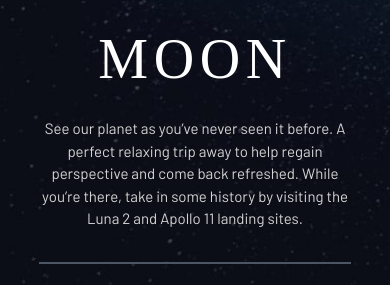
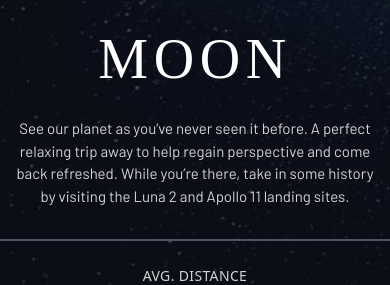
Before and after one commit to JhonierSantana/space-tourism-website, a React (Vite) app in the folder space-tourism/: page /destination in a window 390 px wide. Shown: the part 393-678 px from the top of the page. Built offline with nearby package versions, Linux system fonts and the light colour scheme; a web font is replaced by a local one.

Commit message:
correciones

```diff
--- a/space-tourism/src/pages/Destination.jsx
+++ b/space-tourism/src/pages/Destination.jsx
@@ -22,7 +22,7 @@ const Destination = () => {
   };
 
   return (
-    <div className="flex flex-col justify-center lg:w-4/5 lg:m-auto md:w-full w-4/5 m-auto lg:h-90vh md:h-auto md:mr-10">
+    <div className="flex flex-col justify-center lg:w-4/5 lg:m-auto md:w-full lg:h-90vh md:h-auto md:mr-10">
       <h1 className="text-center md:text-left lg:text-[28px] md:text-[20px] lg:mt-0 md:mt-5 tracking-widest uppercase pt-[30px] pb-5 md:pb-10 font-barlow-condensed md:ml-14">
         <span className="font-bold text-gray-500 pr-5">01</span> Pick Your
         Destination
@@ -35,7 +35,7 @@ const Destination = () => {
             className="lg:w-[445px] lg:h-[445px] md:w-[300px] md:h-[300px] w-[170px]  h-[170px] object-contain lg:mb-0 md:mb-10 mb-5"
           />
         </div>
-        <div className="w-full h-472p md:w-1/2 lg:text-left">
+        <div className="h-472p md:w-1/2 lg:text-left">
           <div className="flex justify-center lg:justify-start md-justify-center space-x-6 mb-8 font-barlow-condensed gap-3  text-grayy">
             {destinationData.destinations.map((destination) => (
               <button
@@ -54,7 +54,7 @@ const Destination = () => {
           <h2 className="lg:text-[100px] md:text-[80px] text-[56px] lg:text-left text-center tracking-widest font-bellefair uppercase mb-4 ">
             {selectedDestination.name}
           </h2>
-          <p className="lg:text-lg md:text-[16px] text-[15px] lg:text-left text-center mb-8 md:mb-14 max-w-28rem font-barlow text-grayy">
+          <p className="lg:text-lg md:text-[16px] text-[15px] lg:text-left text-center mb-8 md:mb-14 max-w-[29rem] mr-2 ml-2 font-barlow text-grayy">
             {selectedDestination.description}
           </p>
           <div className="flex border border-gray-600 border-solid h-0.5 lg:w-57% mb-6 relative"></div>
```
